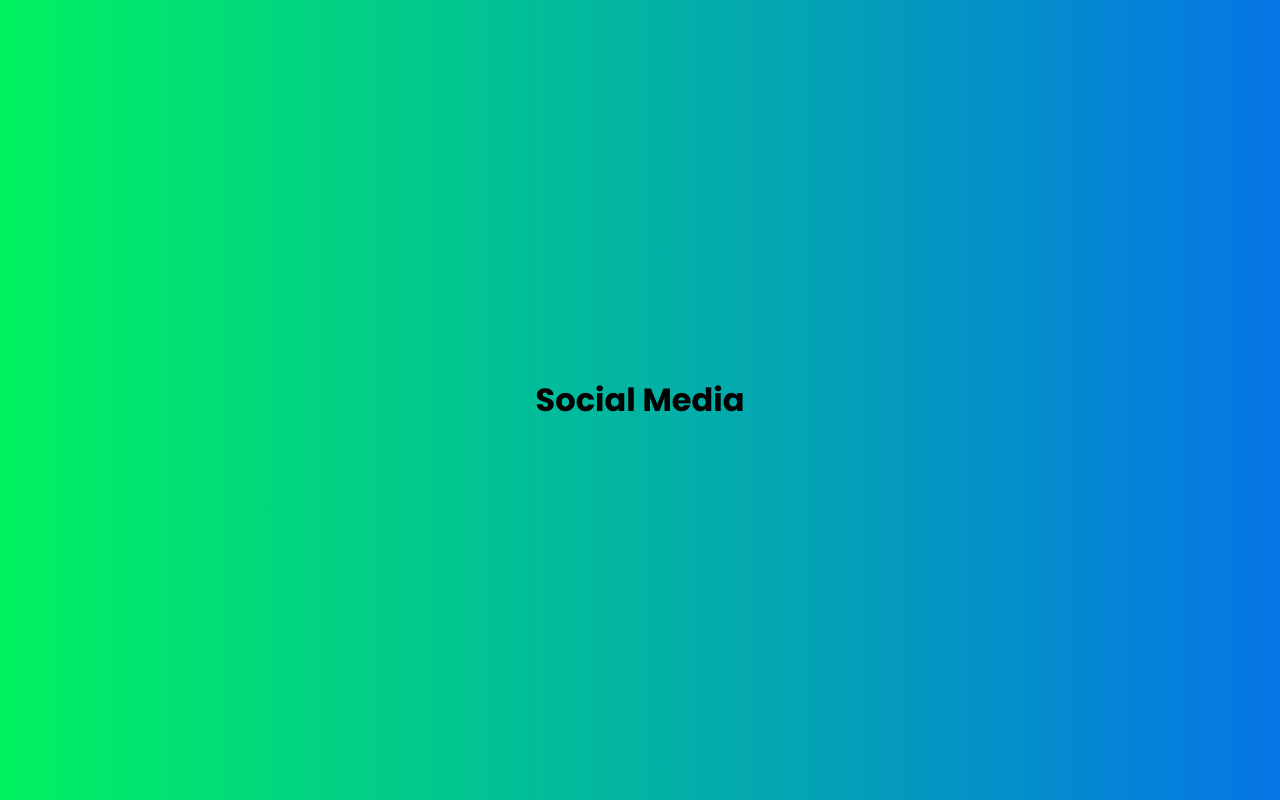
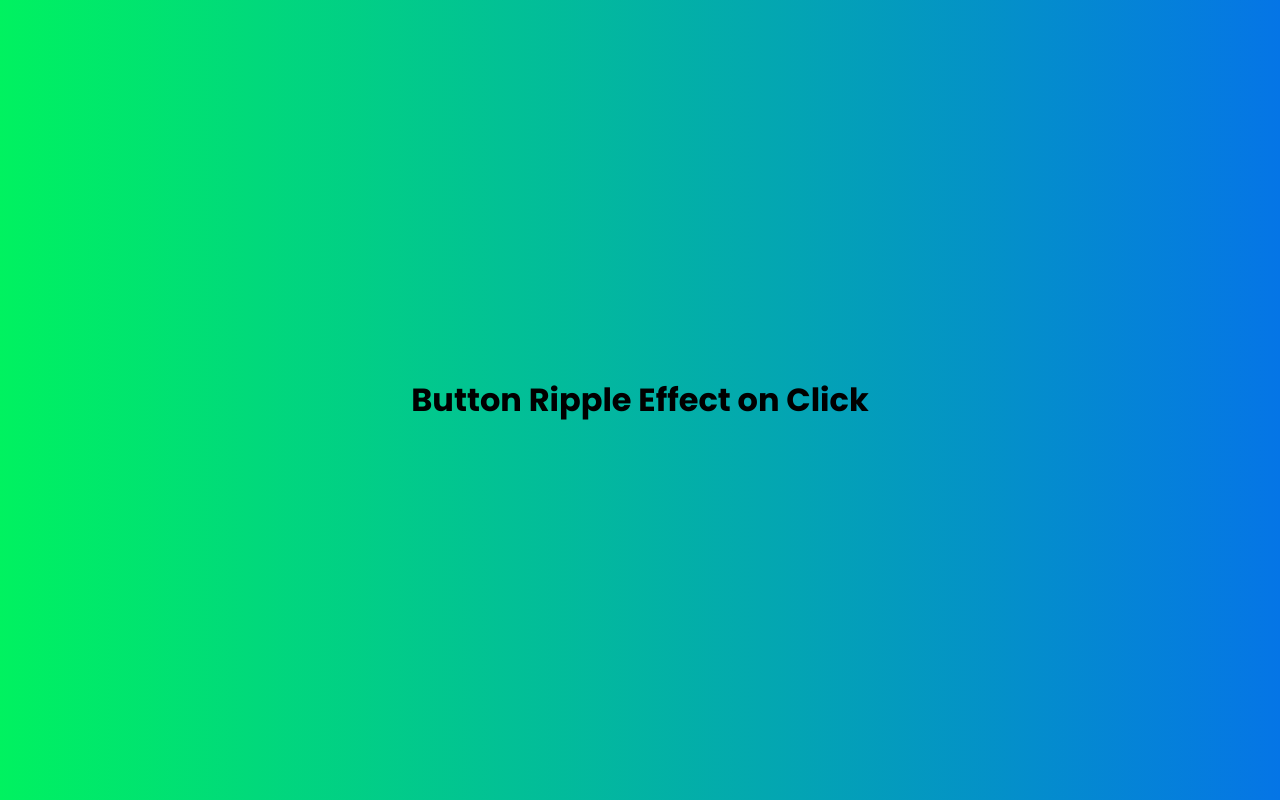
Before and after one commit to owentr1369/js-button-ripple-effect-click, a plain HTML site: page index.html in a window 1280 px wide. Drawn offline with Linux system fonts and the light colour scheme; files that its build step writes are made by us from their sources; a web font is replaced by a local one.

Commit message:
change project

```diff
--- a/index.html
+++ b/index.html
@@ -5,10 +5,10 @@
     <meta http-equiv="X-UA-Compatible" content="IE=edge" />
     <meta name="viewport" content="width=device-width, initial-scale=1.0" />
     <link rel="stylesheet" href="./assets/style.css" />
-    <title>Document</title>
+    <title>Button Ripple Effect on Click</title>
   </head>
   <body>
-    <h1>Social Media</h1>
+    <h1>Button Ripple Effect on Click</h1>
   </body>
   <script src="./script.js"></script>
 </html>
```
Also changed, not shown: assets/Images/arrow.png (deleted), assets/Images/facebook.png (deleted), assets/Images/instagram.png (deleted), assets/Images/pinterest.png (deleted), assets/Images/twitter.png (deleted), assets/Images/whatsapp.png (deleted), assets/Images/youtube.png (deleted), style.css (renamed from assets/style.css), 1 other file.
